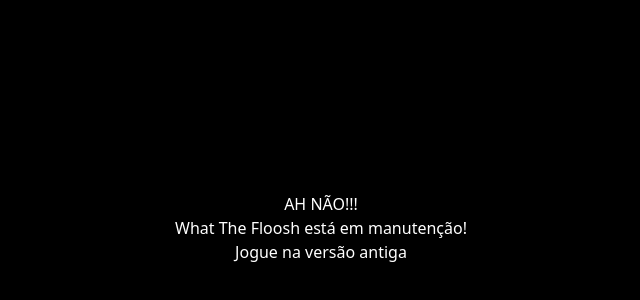
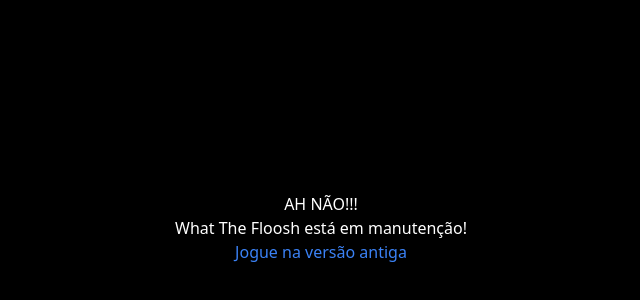
Before and after one commit to igorwastaken/WhatTheFlooshGame, a plain HTML site: page index.html in a window 1280 px wide. Shown: the part 172-472 px from the top of the page, without its empty margins (319-959 px from the left). Drawn offline with nearby package versions, Linux system fonts and the light colour scheme.

Commit message:
Update index.html

```diff
--- a/index.html
+++ b/index.html
@@ -54,7 +54,7 @@
 <div id="main" class="text-white flex flex-col justify-center items-center w-full h-[100vh]">
 	<p>AH NÃO!!!</p>
 	<p>What The Floosh está em manutenção!</p>
-	<button>Jogue na versão antiga</button>
+	<button class="text-blue-500" onclick="window.location.href='https://og.igor.mom'">Jogue na versão antiga</button>
 </div>
 <canvas class="hidden" id="gamecanvas"></canvas>
 <script type="importmap">
```
